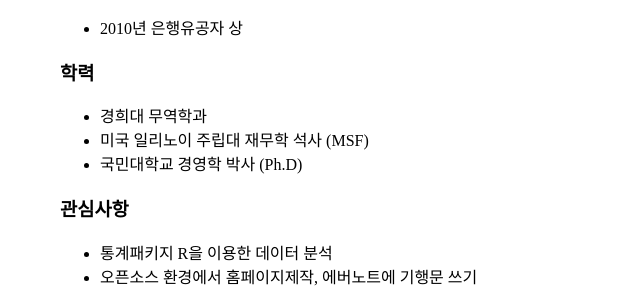
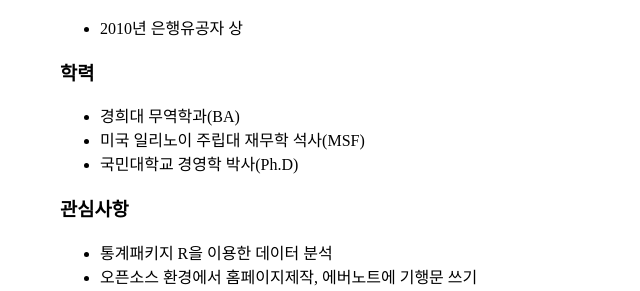
Before and after one commit to kslee5838/kslee5838.github.io, a Jekyll site: the page built from _posts/2019-06-30-intro-of-my-experience.md, in a window 1280 px wide. Shown: the part 516-807 px from the top of the page, without its empty margins (132-772 px from the left). Built offline with Jekyll 4.4.1, drawn with Linux system fonts in a browser that asks for light colours; our own code applies the rules of GitHub Pages for plain Markdown files.

```diff
--- a/_posts/2019-06-30-intro-of-my-experience.md
+++ b/_posts/2019-06-30-intro-of-my-experience.md
@@ -11,9 +11,9 @@
 * 2010년 은행유공자 상
 
 ### 학력
-* 경희대 무역학과
-* 미국 일리노이 주립대 재무학 석사 (MSF)
-* 국민대학교 경영학 박사 (Ph.D)
+* 경희대 무역학과(BA)
+* 미국 일리노이 주립대 재무학 석사(MSF)
+* 국민대학교 경영학 박사(Ph.D)
 
 ### 관심사항
 * 통계패키지 R을 이용한 데이터 분석
```
